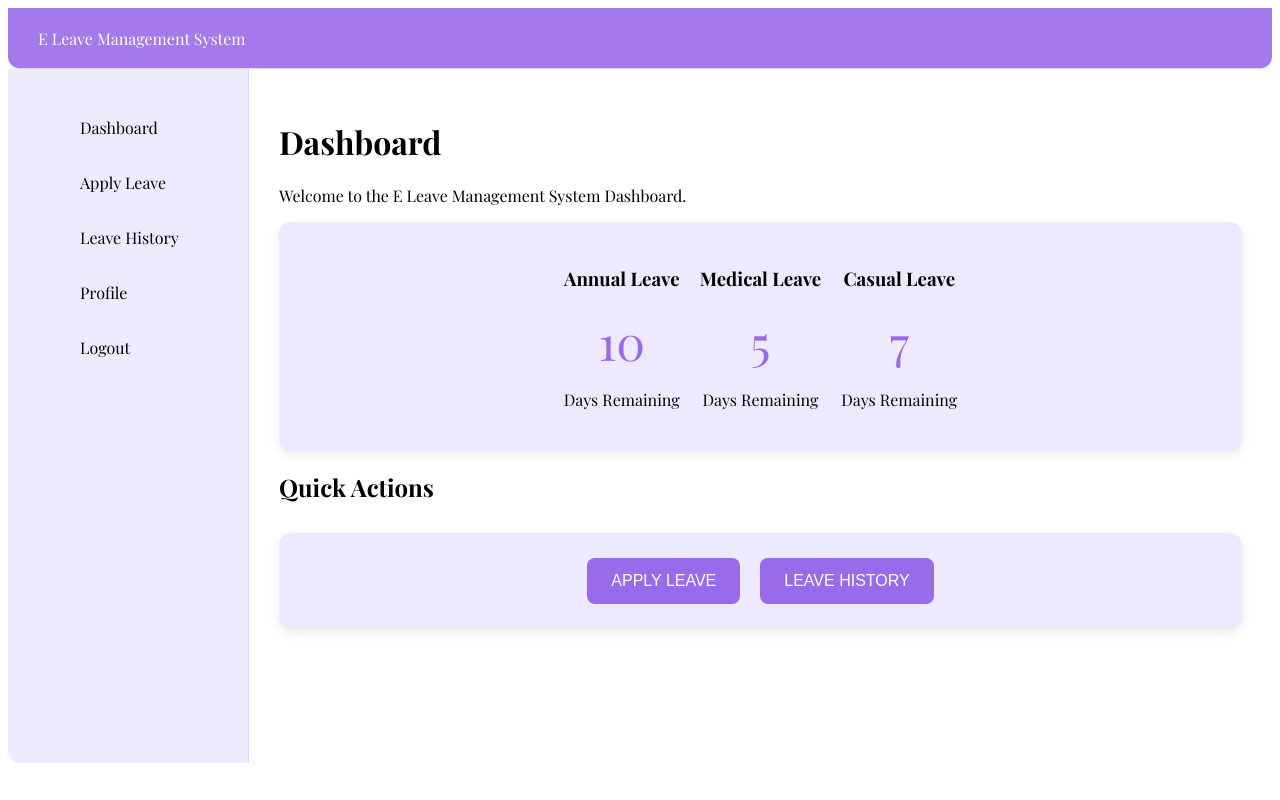
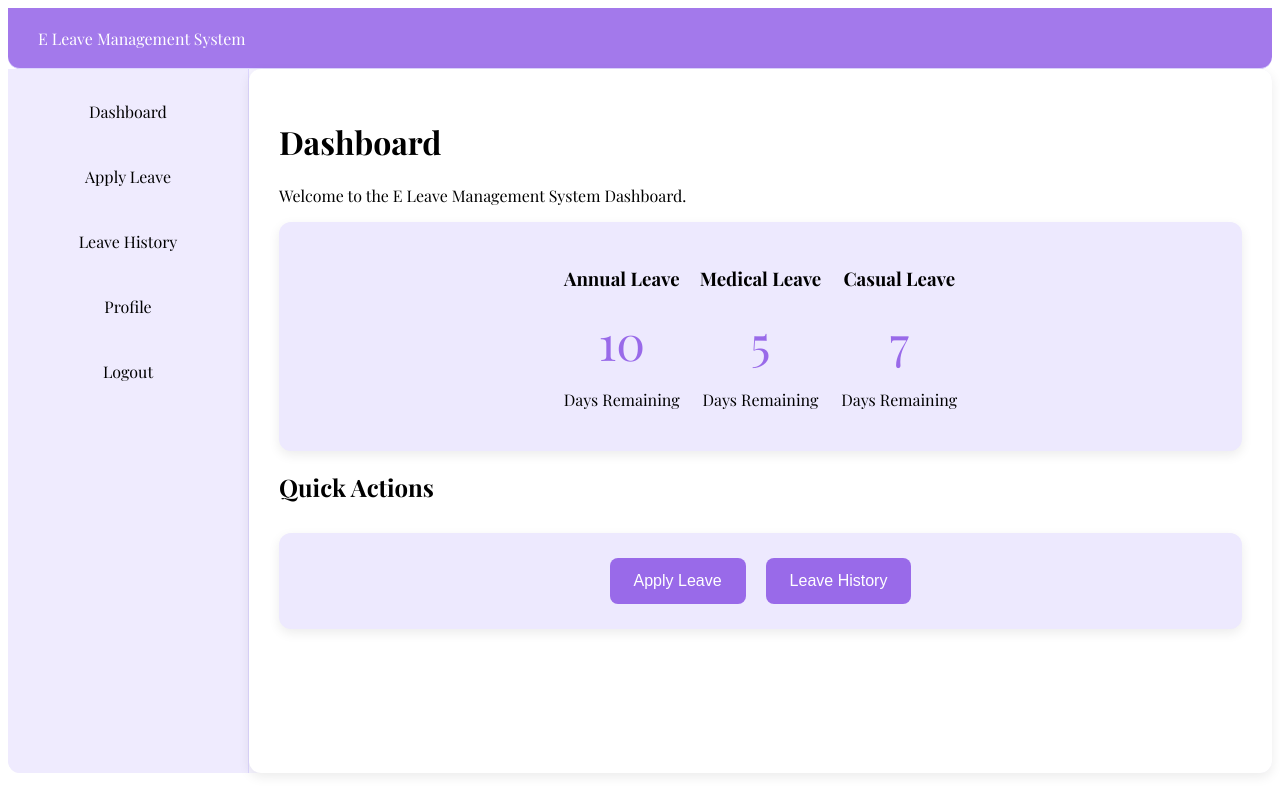
Before and after one commit to SamiruMahanama/E-Leave-Management-System, a React (Vite) app: page /dashboard in a window 1280 px wide. Built offline with nearby package versions, Linux system fonts and the light colour scheme.

Commit message:
Connected to the backend api and database

```diff
--- a/package.json
+++ b/package.json
@@ -10,6 +10,7 @@
     "preview": "vite preview"
   },
   "dependencies": {
+    "axios": "^1.18.0",
     "react": "^19.2.6",
     "react-dom": "^19.2.6",
     "react-router-dom": "^7.17.0"
--- a/src/pages/ApplyLeavePage.jsx
+++ b/src/pages/ApplyLeavePage.jsx
@@ -1,5 +1,6 @@
 import { useState } from "react";
 import "../styles/ApplyLeavePage.css";
+import axios from "axios";
 
 function ApplyLeavePage() {
   const [leaveType, setLeaveType] = useState("Annual Leave");
@@ -12,7 +13,7 @@ function ApplyLeavePage() {
 
   const [error, setError] = useState("");
 
-  const handleSubmit = (event) => {
+  const handleSubmit = async (event) => {
     setError("");
 
     event.preventDefault();
@@ -22,10 +23,28 @@ function ApplyLeavePage() {
       return;
     }
 
-    console.log("Leave Type:", leaveType);
-    console.log("Start Date:", startDate);
-    console.log("End Date:", endDate);
-    console.log("Reason:", reason);
+    try {
+      await axios.post("http://localhost:8080/leave-requests", {
+        employeeId: "EMP001",
+        leaveType,
+        startDate,
+        endDate,
+        numberOfDays: 3,
+        reason,
+      });
+
+      alert("Leave request submitted successfully!");
+
+      setLeaveType("");
+      setStartDate("");
+      setEndDate("");
+      setReason("");
+      setError("");
+    } catch (error) {
+      console.error(error);
+
+      setError("Failed to submit leave request.");
+    }
   };
 
   return (
@@ -77,7 +96,9 @@ function ApplyLeavePage() {
           />
         </div>
 
-        <button type="submit" className="submit-button">Submit Request</button>
+        <button type="submit" className="submit-button">
+          Submit Request
+        </button>
       </form>
     </div>
   );
--- a/src/pages/LeaveHistoryPage.jsx
+++ b/src/pages/LeaveHistoryPage.jsx
@@ -1,32 +1,25 @@
 import "../styles/LeaveHistoryPage.css";
+import { useEffect, useState } from "react";
+import axios from "axios";
 
 function LeaveHistoryPage() {
-  const leaveRequests = [
-    {
-      leaveType: "Annual",
-      startDate: "15 Jun 2026",
-      endDate: "17 Jun 2026",
-      days: 3,
-      status: "Pending",
-      remarks: "Awaiting manager approval",
-    },
-    {
-      leaveType: "Medical",
-      startDate: "02 Jun 2026",
-      endDate: "02 Jun 2026",
-      days: 1,
-      status: "Approved",
-      remarks: "Get well soon",
-    },
-    {
-      leaveType: "Casual",
-      startDate: "28 May 2026",
-      endDate: "28 May 2026",
-      days: 1,
-      status: "Rejected",
-      remarks: "Peak workload during period",
-    },
-  ];
+  const [leaveRequests, setLeaveRequests] = useState([]);
+
+  useEffect(() => {
+    const fetchLeaveRequests = async () => {
+      try {
+        const response = await axios.get(
+          "http://localhost:8080/leave-requests",
+        );
+        setLeaveRequests(response.data);
+      } catch (error) {
+        console.error("Error fetching leave requests:", error);
+      }
+    };
+
+    fetchLeaveRequests();
+  }, []);
+
   return (
     <div>
       <h1>Leave History</h1>
@@ -49,25 +42,23 @@ function LeaveHistoryPage() {
         </thead>
 
         <tbody>
-          {leaveRequests.map((request, index) => (
-            <tr key={index}>
-              <td>{request.leaveType}</td>
+          {leaveRequests.map((leave) => (
+            <tr key={leave.id}>
+              <td className="leave-type">{leave.leaveType}</td>
 
-              <td>{request.startDate}</td>
+              <td>{leave.startDate}</td>
 
-              <td>{request.endDate}</td>
+              <td>{leave.endDate}</td>
 
-              <td>{request.days}</td>
+              <td>{leave.numberOfDays}</td>
 
-              <td>
-                <span
-                  className={`status-badge status-${request.status.toLowerCase()}`}
-                >
-                  {request.status}
+              <td className="leave-status">
+                <span className={`status-badge status-${leave.status.toLowerCase()}`}>
+                  {leave.status}
                 </span>
               </td>
 
-              <td>{request.remarks}</td>
+              <td>{leave.managerRemarks || "-"}</td>
             </tr>
           ))}
         </tbody>
--- a/src/styles/DashboardPage.css
+++ b/src/styles/DashboardPage.css
@@ -1,5 +1,11 @@
 .dashboard-layout {
   display: flex;
+  min-height: 88vh;
+  background-color: var(--color-background);
+  box-shadow: inset 0 0 0 1000px rgba(255, 255, 255, 0.1);
+  border-radius: 12px;
+
+
 }
 
 .sidebar {
@@ -23,6 +29,12 @@
 
 .dashboard-content {
   flex: 1;
+  padding: 30px;
+  background-color: var(--color-white);
+  border-radius: 12px;
+  box-shadow: 0 4px 12px rgba(0, 0, 0, 0.08);
+
+
 }
 
 .navbar {
@@ -43,13 +55,20 @@
   border-radius: 0 0 12px 12px;
   box-shadow: inset 0 0 0 1000px rgba(255, 255, 255, 0.1);
 
-
-
-
 }
 
 .sidebar ul {
   list-style: none;
+  padding: 0;
+  margin: 0;
+  display: flex;
+  flex-direction: column;
+  gap: 10px;
+  align-items: center;
+  justify-content: center;
+  text-align: center;
+
+
 }
 
 .sidebar li {
@@ -60,16 +79,39 @@
   margin-bottom: 10px;
 
   cursor: pointer;
+
+  text-decoration: none;
+
+  font-weight: 500;
+
+  text-align: center;
+
 }
 
 .sidebar li:hover {
   background-color: var(--color-primary);
+  color: var(--color-white);
+  transition: background-color 0.3s ease;
+  border-radius: 8px;
+  padding: 12px;
+  margin-bottom: 10px;
+  cursor: pointer;
+  text-decoration: none;
+  font-weight: 500;
+  text-align: center;
+
+
 }
 
 .dashboard-content {
   flex: 1;
+  padding: 30px;
+  background-color: var(--color-white);
+  border-radius: 12px;
+  box-shadow: 0 4px 12px rgba(0, 0, 0, 0.08);
 
-  padding: 30px;
+
+
 }
 
 .dashboard-cards {
@@ -143,16 +185,16 @@
   cursor: pointer;
   font-size: 1rem;
   font-weight: 500;
-  text-transform: uppercase;
   transition: background-color 0.3s ease;
   text-align: center;
-
 
 
 }
 
 .quick-actions button:hover {
   background-color: var(--color-primary-dark);
+  transition: background-color 0.3s ease;
+
 }
 
 .error-message {
--- a/src/styles/Modal.css
+++ b/src/styles/Modal.css
@@ -10,7 +10,6 @@
   align-items: center;
   justify-content: center;
   overflow: hidden;
-
 }
 
 .logout-modal-content {
@@ -27,5 +26,5 @@
   width: 400px;
   height: 200px;
   gap: 20px;
-
+  transition: background-color 0.3s ease;
 }
```
Also changed, not shown: 1 other file (tests, documents, lock files or other folders).
